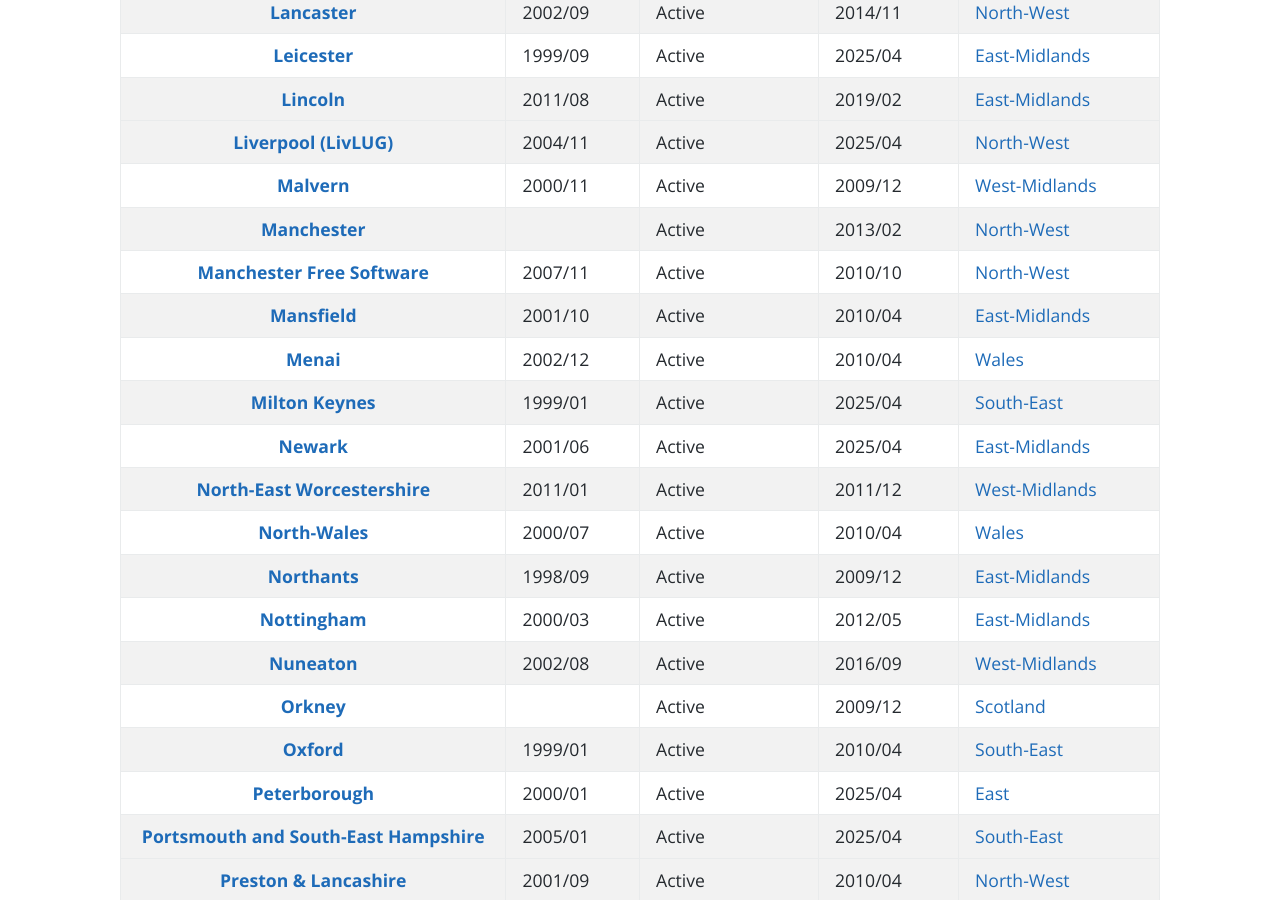
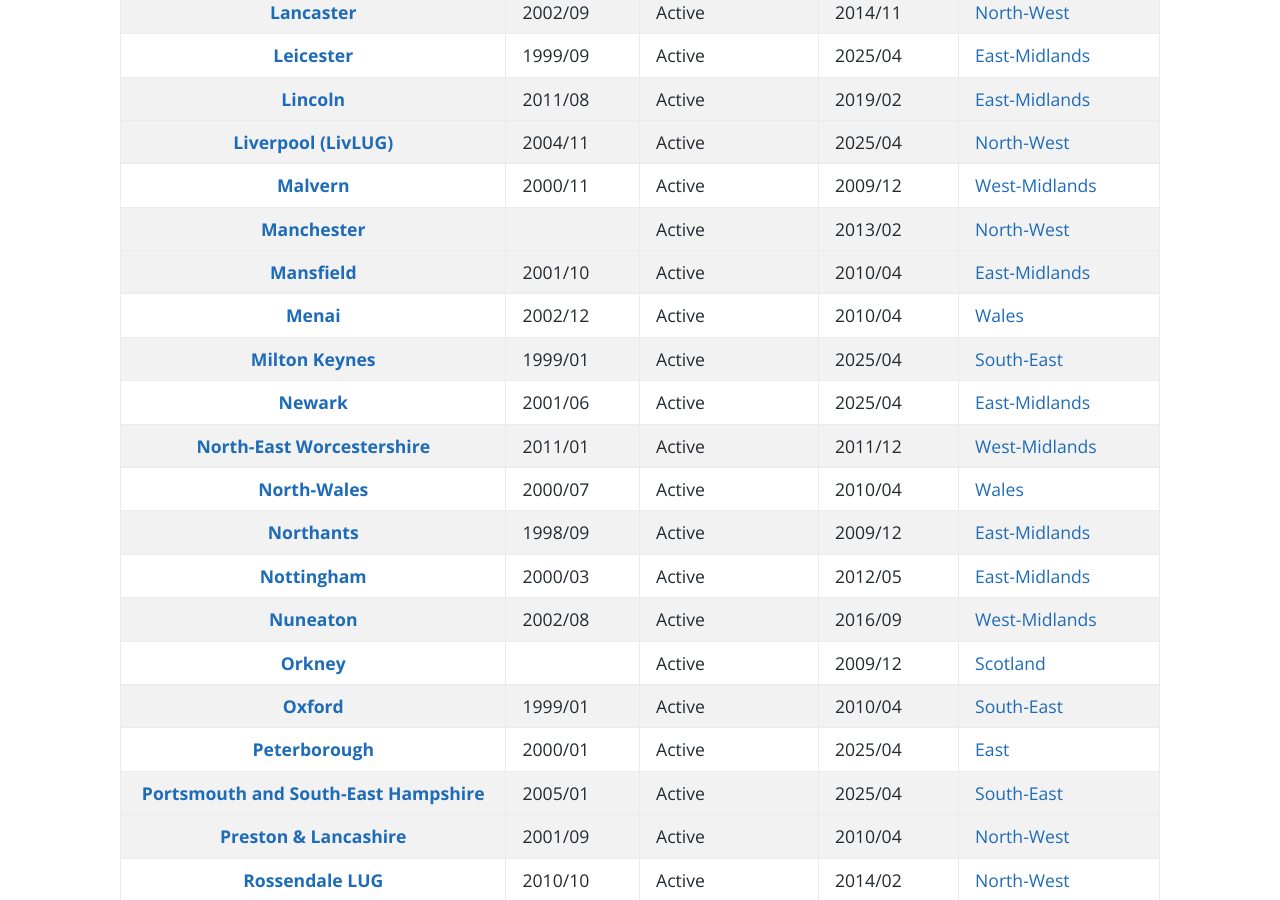
Before and after one commit to lugorguk/lug.org.uk-website, a Jekyll site: the page built from lugs/index.html, in a window 1280 px wide and 900 px high, scrolled down 1571 px. Built offline with Jekyll 4.4.1, drawn with Linux system fonts in a browser that asks for light colours.

Commit message:
Update 0000-01-01-Manchester Free Software.md
There hasn't been any mailing list discussions for a long time nor any
meetings for an even longer time.

```diff
--- a/_posts/0000-01-01-Manchester Free Software.md
+++ b/_posts/0000-01-01-Manchester Free Software.md
@@ -3,8 +3,8 @@ layout: lug
 title: Manchester Free Software
 website: https://libreplanet.org/wiki/Manchester
 established_date: 2007/11
-status: Active
-last_update: 10/2010
+status: Inactive
+last_update: 07/2026
 categories: North-West
 url: https://lug.org.uk/node/173
 contact_address: mailto:fsuk-manchester-team@nongnu.org
```
